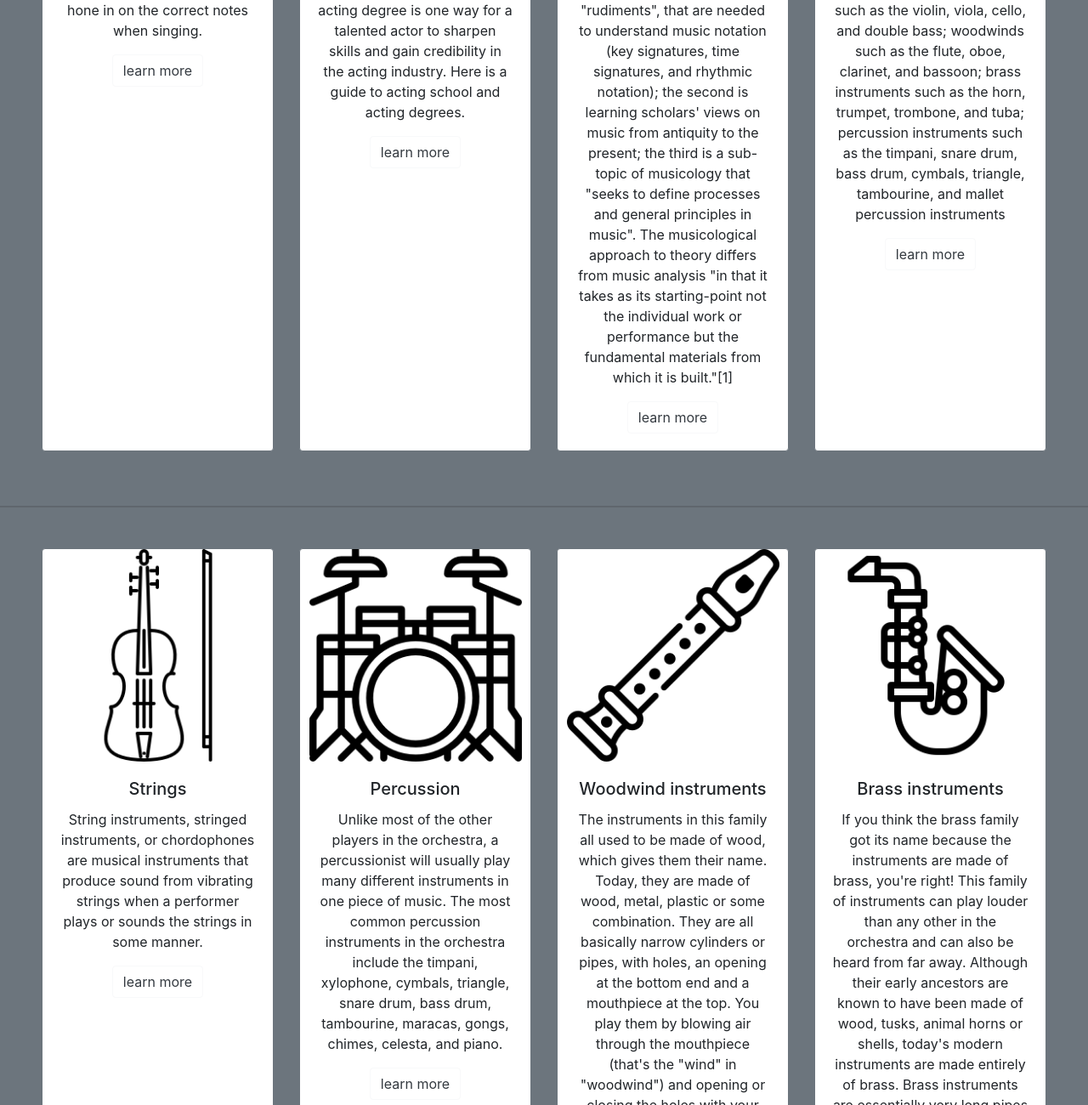
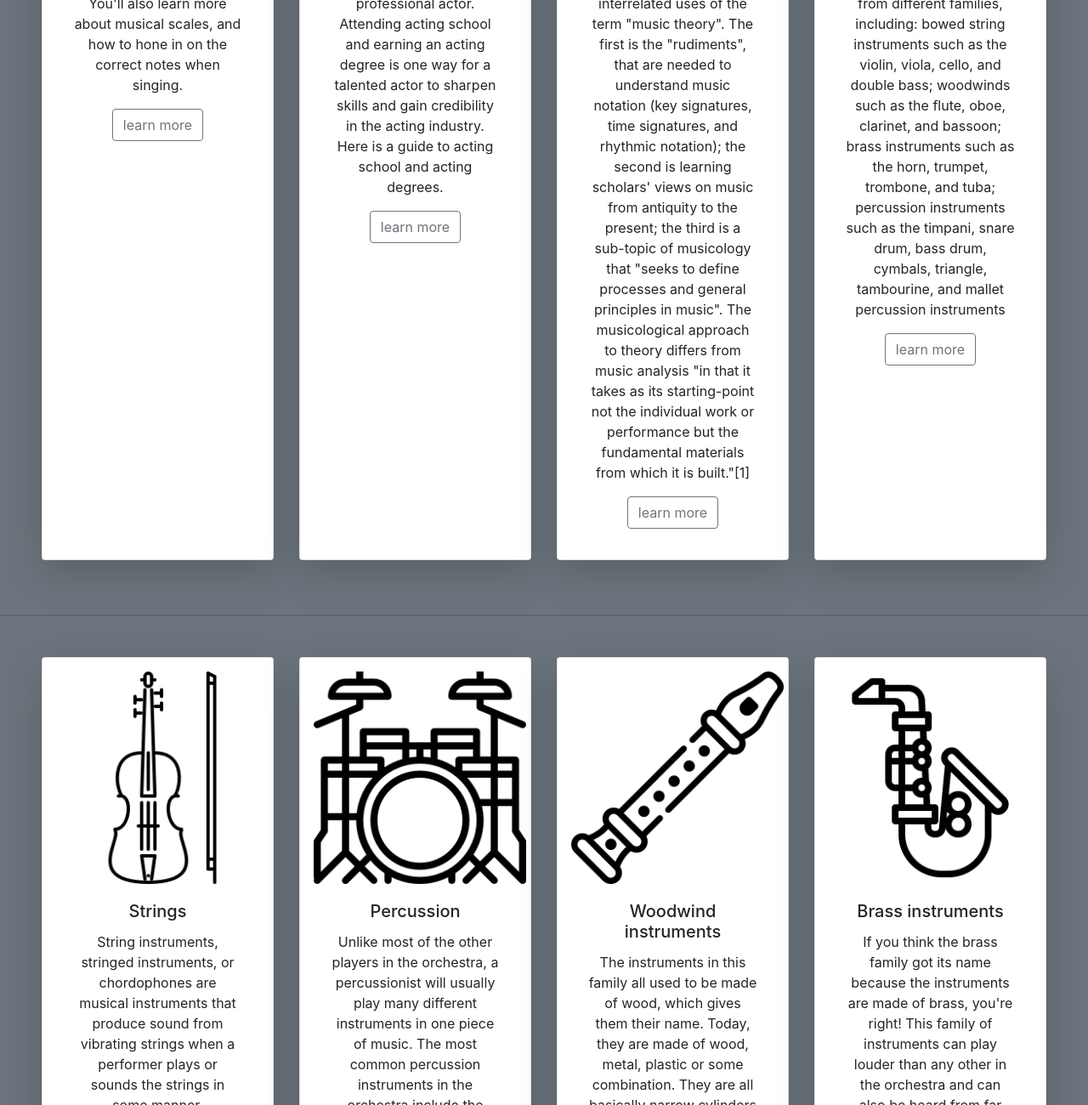
Before and after one commit to AnaisKabambi/css-framework, a plain HTML site: page index.html in a window 1280 px wide. Shown: the part 660-1960 px from the top of the page at 85% size. Drawn offline with nearby package versions, Linux system fonts and the light colour scheme.

Commit message:
still no hover

```diff
--- a/index.html
+++ b/index.html
@@ -8,7 +8,7 @@
 </head>
 <body>
         <nav class="navbar navbar-expand-lg navbar-dark bg-secondary p-5">
-            <div class="container-fluid">
+            <div class="container-fluid shadow-lg">
                 <a class="navbar-brand" href="#">Music Academy</a>
                 <button class="navbar-toggler" type="button" data-bs-toggle="collapse" data-bs-target="#navbarSupportedContent" aria-controls="navbarSupportedContent" aria-expanded="false" aria-label="Toggle navigation">
                     <span class="navbar-toggler-icon"></span>
@@ -44,17 +44,17 @@
         </nav>
 
      <div class="card-deck grid-gap bg-secondary text light p-5 card text-center">
-         <div class="card border-secondary mb-3">
+         <div class="card shadow-lg p-3 mb-3 bg-black rounded">
              <img class="card-img-top mx-auto" src="singing.png" alt="Microphone" style="width:250px">
              <div class="card-body">
                  <h5 class="card-title">Singing lessons</h5>
                  <p class="card-text">Improving your pitch and tone is one of the basics of singing lessons.
                      Your vocal teacher can help you find different notes and hold on to them.
                      You'll also learn more about musical scales, and how to hone in on the correct notes when singing.</p>
-                 <a href="https://www.dictionary.com/browse/singing" class="btn btn-outline-light text-dark mx-auto stretched-link">learn more</a>
+                 <a href="https://www.dictionary.com/browse/singing" class="btn btn-outline-secondary mx-auto stretched-link">learn more</a>
              </div>
          </div>
-         <div class="card border-secondary mb-3">
+         <div class="card shadow-lg p-3 mb-3 bg-black rounded">
              <img class="card-img-top mx-auto" src="acting.png" alt="Theatre masks" style="width:250px">
              <div class="card-body">
                  <h5 class="card-title">Acting classes</h5>
@@ -62,10 +62,10 @@
                      then that person may want to consider a career as a professional actor.
                      Attending acting school and earning an acting degree is one way for a talented actor to sharpen skills and gain credibility in the acting industry.
                      Here is a guide to acting school and acting degrees.</p>
-                 <a href="https://www.dictionary.com/browse/acting" class="btn btn-outline-light text-dark stretched-link">learn more</a>
+                 <a href="https://www.dictionary.com/browse/acting" class="btn btn-outline-secondary stretched-link">learn more</a>
              </div>
          </div>
-         <div class="card border-secondary mb-3">
+         <div class="card shadow-lg p-3 mb-3 bg-black rounded">
              <img class="card-img-top mx-auto" src="music.png" alt="Notes" style="width:250px">
              <div class="card-body">
                  <h5 class="card-title">Music Theory/Scripture</h5>
@@ -75,10 +75,10 @@
                      the second is learning scholars' views on music from antiquity to the present;
                      the third is a sub-topic of musicology that "seeks to define processes and general principles in music".
                      The musicological approach to theory differs from music analysis "in that it takes as its starting-point not the individual work or performance but the fundamental materials from which it is built."[1]</p>
-                 <a href="https://www.dictionary.com/browse/music" class="btn btn-outline-light text-dark stretched-link">learn more</a>
+                 <a href="https://www.dictionary.com/browse/music" class="btn btn-outline-secondary stretched-link">learn more</a>
              </div>
          </div>
-        <div class="card border-secondary mb-3">
+        <div class="card shadow-lg p-3 mb-3 bg-black rounded">
             <img class="card-img-top mx-auto" src="orchestra.png" alt="Conductor" style="width:250px">
             <div class="card-body">
                 <h5 class="card-title">Orchestra</h5>
@@ -88,24 +88,24 @@
                     woodwinds such as the flute, oboe, clarinet, and bassoon;
                     brass instruments such as the horn, trumpet, trombone, and tuba;
                     percussion instruments such as the timpani, snare drum, bass drum, cymbals, triangle, tambourine, and mallet percussion instruments</p>
-                <a href="https://www.dictionary.com/browse/orchestra" class="btn btn-outline-light text-dark stretched-link">learn more</a>
+                <a href="https://www.dictionary.com/browse/orchestra" class="btn btn-outline-secondary stretched-link">learn more</a>
             </div>
         </div>
      </div>
 
          <div class="card-deck grid-gap bg-secondary text light p-5 card text-center">
-         <div class="card border-secondary mb-3">
+         <div class="card shadow-lg p-3 mb-3 bg-black rounded">
                 <img class="card-img-top mx-auto" src="strings.png" alt="Violin" style="width:250px">
                 <div class="card-body">
                     <h5 class="card-title">Strings</h5>
                     <p class="card-text">String instruments, stringed instruments, or chordophones are musical instruments that produce sound from
                         vibrating strings when a performer plays or sounds the strings in some manner.</p>
-                    <a href="https://www.dictionary.com/browse/strings" class="btn btn-outline-light text-dark stretched-link">learn more</a>
+                    <a href="https://www.dictionary.com/browse/strings" class="btn btn-outline-secondary stretched-link">learn more</a>
                 </div>
             </div>
 
 
-         <div class="card border-secondary mb-3">
+         <div class="card shadow-lg p-3 mb-3 bg-black rounded">
              <img class="card-img-top mx-auto" src="percussion.png" alt="Drums" style="width:250px">
              <div class="card-body">
                  <h5 class="card-title">Percussion</h5>
@@ -113,12 +113,12 @@
                      a percussionist will usually play many different instruments in one piece of music.
                      The most common percussion instruments in the orchestra include
                      the timpani, xylophone, cymbals, triangle, snare drum, bass drum, tambourine, maracas, gongs, chimes, celesta, and piano.</p>
-                 <a href="https://www.dictionary.com/browse/percussion" class="btn btn-outline-light text-dark stretched-link">learn more</a>
+                 <a href="https://www.dictionary.com/browse/percussion" class="btn btn-outline-secondary stretched-link">learn more</a>
              </div>
          </div>
 
 
-         <div class="card border-secondary mb-3">
+         <div class="card shadow-lg p-3 mb-3 bg-black rounded">
              <img class="card-img-top mx-auto" src="woodwinds.png" alt="Flute" style="width:250px">
              <div class="card-body">
                  <h5 class="card-title">Woodwind instruments</h5>
@@ -127,11 +127,11 @@
                      They are all basically narrow cylinders or pipes, with holes, an opening at the bottom end and a mouthpiece at the top.
                      You play them by blowing air through the mouthpiece (that's the "wind" in "woodwind") and opening or closing the holes with your fingers to change the pitch.
                      Metal caps called keys cover the holes of most woodwind instruments.</p>
-                 <a href="https://www.dictionary.com/browse/woodwind" class="btn btn-outline-light text-dark stretched-link">learn more</a>
+                 <a href="https://www.dictionary.com/browse/woodwind" class="btn btn-outline-secondary stretched-link">learn more</a>
              </div>
          </div>
 
-         <div class="card border-secondary mb-3">
+         <div class="card shadow-lg p-3 mb-3 bg-black rounded">
              <img class="card-img-top mx-auto" src="brass.png" alt="Saxophone" style="width:250px">
              <div class="card-body">
                  <h5 class="card-title">Brass instruments</h5>
@@ -140,7 +140,7 @@
                      Although their early ancestors are known to have been made of wood, tusks, animal horns or shells, today's modern instruments are made entirely of brass.
                      Brass instruments are essentially very long pipes that widen at their ends into a bell-like shape.
                      The pipes have been curved and twisted into different shapes to make them easier to hold and play.</p>
-                 <a href="https://www.dictionary.com/browse/brass-instrument" class="btn btn-outline-light text-dark stretched-link">learn more</a>
+                 <a href="https://www.dictionary.com/browse/brass-instrument" class="btn btn-outline-secondary stretched-link">learn more</a>
              </div>
          </div>
         </div>
```
